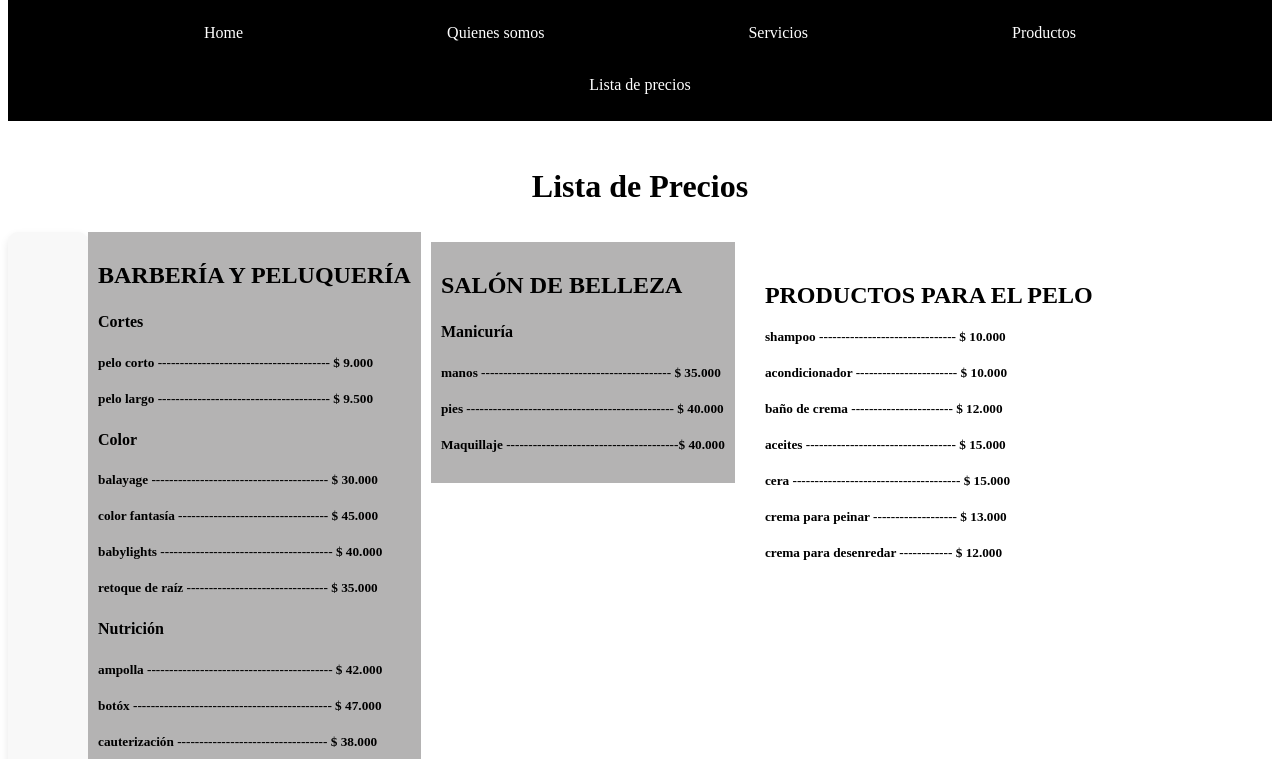
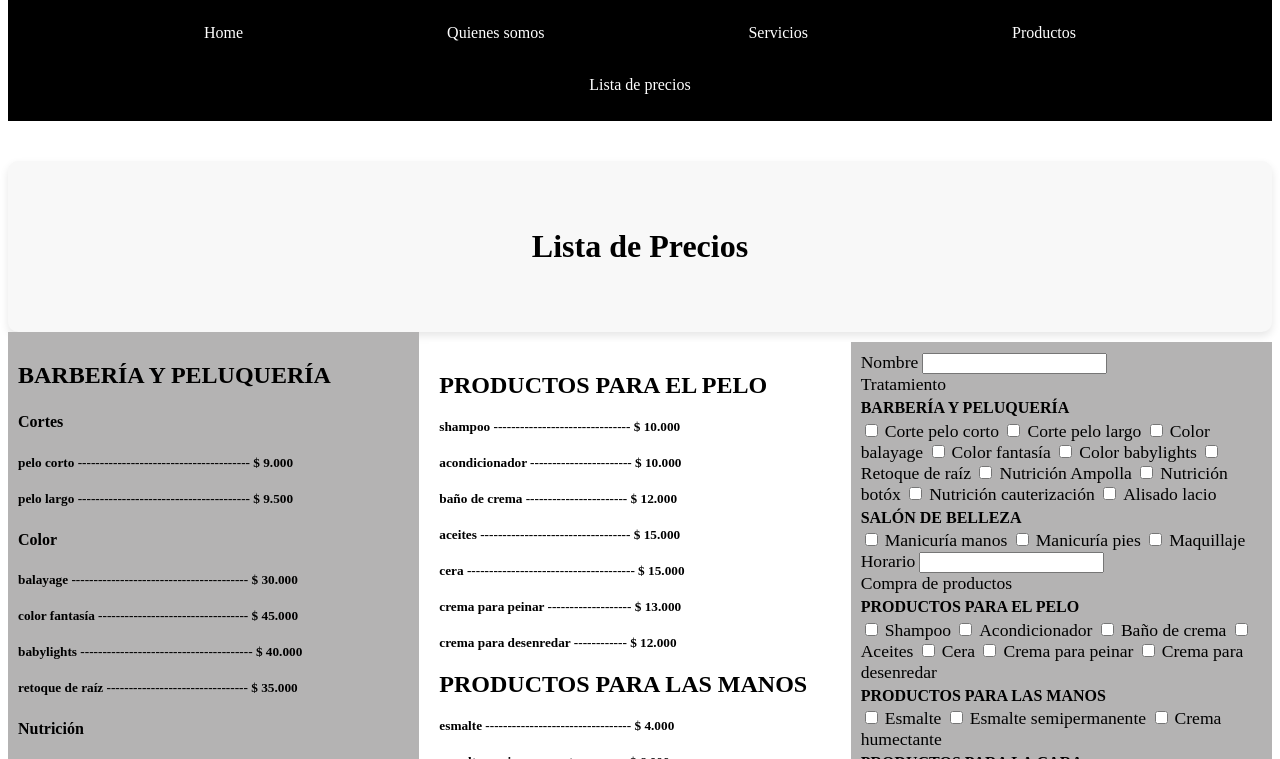
Before and after one commit to chen-angela/2daPreEntrega-Chen, a plain HTML site: page pages/lista de precios.html in a window 1280 px wide. Shown: the part 123-882 px from the top of the page. Drawn offline with Linux system fonts and the light colour scheme.

Commit message:
2da Preentrega

```diff
--- a/css/style.css
+++ b/css/style.css
@@ -275,8 +275,6 @@ footer h4 {
 
 }
 
-
-
 .barberia{
     text-align: justify;
         padding: 20px;
@@ -355,44 +353,35 @@ footer h4 {
 }
 
 /*-----------------------------------------------------------------lista de productos----------------------------------------------------------*/
-/*.contenedor {
-    grid-template-columns: repeat(3, 1fr);
-    grid-template-rows: 40% 40% 15%;
-}*/
 @media screen and (min-width: 1024px) {
-    h2{
-        color: black;
-        font-size: 2em;
-        margin-bottom: 20px;
-        margin-top: 20px;
-        font-family:'Times New Roman', Times, serif;
+    .quienesSomos{
         text-align: center;
     }
+    .container2 {
+        display: grid;
+        grid-template-rows: repeat(2, 60%);
+        grid-template-columns: 1fr 1fr 1fr;
+        width: 100%;
+    }
+    .container2 .seccionBP{
+        grid-row: span 1;
 
-    .exclusive {
-        display: flex;
-        flex-wrap: wrap; /* Permite que los elementos se envuelvan cuando no hay espacio suficiente */
-    }
-
-    /* Estilos adicionales según sea necesario */
-    .exclusive .flex-container {
-        justify-content: space-around; /* Ajusta según tus necesidades */
-        align-items: flex-start; /* Ajusta según tus necesidades */
-    }
-
-    /* Estilos para cada sección (puedes ajustar según sea necesario) */
-    .exclusive .seccionPP,
-    .exclusive .seccionPM,
-    .exclusive .seccionPC{
-        width: 30%; /* Ajusta según tus necesidades */
-        margin: 10px; /* Ajusta según tus necesidades */
 
     }
+    .container2 .seccionSB{
+        grid-row: span 1;
 
+    }
+    .container2 .seccionPP, .container2 .seccionPM{
+        grid-row: span 1 ;
+    }
+    .container2 .turno{
+        grid-row: span 1;
+    }
 }
 
 .barberiayPeluqueria {
-    background-color: #b4b3b3; /* Color de fondo negro */
+    background-color: #b4b3b3; /* Color de fondo gris */
     padding: 10px; /* Espaciado interno */
     margin-right: 10px;
     /*text-align: left;*/
@@ -418,12 +407,12 @@ footer h4 {
     font-family:'Times New Roman', Times, serif;
 }
 
-.salondeBelleza {
-    background-color: #b4b3b3; /* Color de fondo negro */
+/*.salondeBelleza {
+    background-color: #b4b3b3; /* Color de fondo negro
     margin-top: 10px;
-    padding: 10px; /* Espaciado interno */
+    padding: 10px; /* Espaciado interno
     margin-right: 10px;
-    /*text-align: left;*/
+    /*text-align: left;
 
 }
 
@@ -445,7 +434,7 @@ footer h4 {
     margin-bottom: 20px;
     margin-top: 20px;
     font-family:'Times New Roman', Times, serif;
-}
+}*/
 
 .productoDePelo {
     background-color: #ffffff; /* Color de fondo negro */
@@ -474,11 +463,11 @@ footer h4 {
     font-family:'Times New Roman', Times, serif;
 }
 
-.productoDeMano {
-    background-color: #ffffff; /* Color de fondo negro */
+/*.productoDeMano {
+    background-color: #ffffff; /* Color de fondo negro
     margin-top: 10px;
-    padding: 10px; /* Espaciado interno */
-    /*text-align: center;*/
+    padding: 10px; /* Espaciado interno
+    /*text-align: center;
 
 }
 .productoDeMano h3 {
@@ -502,10 +491,10 @@ footer h4 {
 }
 
 .productoDeCara {
-    background-color: #ffffff; /* Color de fondo negro */
+    background-color: #ffffff; /* Color de fondo negro
     margin-top: 10px;
-    padding: 10px; /* Espaciado interno */
-    /*text-align: center;*/
+    padding: 10px; /* Espaciado interno
+    /*text-align: center;
 
 }
 .productoDeCara h3 {
@@ -526,7 +515,7 @@ footer h4 {
     margin-bottom: 20px;
     margin-top: 20px;
     font-family:'Times New Roman', Times, serif;
-}
+}*/
 
 .turno {
     background-color: #b4b3b3;
--- a/pages/lista de precios.html
+++ b/pages/lista de precios.html
@@ -19,14 +19,14 @@
     </header>
 
     <main>
-        <h2>Lista de Precios</h2>
-        <nav class="exclusive" >
+        <nav>
             <section class="quienesSomos">
                 <div class="content">
-
-                    <div class="flex-container" class="contenedor2"></div>
+                    <h2>Lista de Precios</h2>
+                    <div class="flex-container"></div>
                 </div>
             </section>
+            <section class="container2">
                 <div class="seccionBP">
                     <section class="barberiayPeluqueria">
                         <h3>BARBERÍA Y PELUQUERÍA</h3>
@@ -46,11 +46,7 @@
                                 <h4>Alizado</h4>
                                 <h5>lacio ---------------------------------------------- $ 28.000</h5>
                             </p>
-                </section>
-            </div>
 
-            <div class="seccionSB">
-                <section class="salondeBelleza">
                         <h3>SALÓN DE BELLEZA</h3>
                             <p>
                                 <h4>Manicuría</h4>
@@ -60,6 +56,9 @@
                             </p>
                     </section>
                 </div>
+
+
+
 
                 <div class="seccionPP">
                     <section class="productoDePelo">
@@ -73,22 +72,14 @@
                             <h5>crema para peinar ------------------- $ 13.000</h5>
                             <h5>crema para desenredar ------------ $ 12.000</h5>
                         </P>
-                </section>
-            </div>
 
-            <div class="seccionPM">
-                <section class="productoDeMano">
                         <h3>PRODUCTOS PARA LAS MANOS</h3>
                             <p>
                                 <h5>esmalte --------------------------------- $ 4.000</h5>
                                 <h5>esmalte semipermanente ---------- $ 6.000</h5>
                                 <h5>crema humectante ------------------- $ 12.000</h5>
                             </p>
-                </section>
-            </div>
 
-            <div class="seccionPC>
-                <section class="productoDeCara">
                         <h3>PRODUCTOS PARA LA CARA</h3>
                             <p>
                                 <h4>crema humectante -------------------- $ 8.000</h4>
@@ -97,7 +88,10 @@
                     </section>
                 </div>
 
-            <section class="turno">
+
+
+
+                <div class="turno">
                     <form action="" method="post">
                         <div>
                             <label for=""> Nombre</label>
@@ -121,7 +115,6 @@
                                 <input type="checkbox" value="Manicuría" name="Manicuría pies"/> <label> Manicuría pies </label>
                                 <input type="checkbox" value="Maquillaje" name="Maquillaje"/> <label> Maquillaje </label>
                         </div>
-
                         <div>
                             <label for="">Horario</label>
                                 <input type="Horario" required name="Horario"/>
@@ -151,12 +144,49 @@
                         <div>
                             <label for="">Tell</label>
                                 <input type="Tell" required name="Tell"/>
-                    </div>
-                    </div>
                                 <div>
                                     <button type="submit"> Solicitar turno</button>
                                 </div>
+                        </div>
                     </form>
+                </div>
+                <!--div class="seccionSB">
+                    <section class="salondeBelleza">
+                        <h3>SALÓN DE BELLEZA</h3>
+                            <p>
+                                <h4>Manicuría</h4>
+                                <h5>manos ------------------------------------------- $ 35.000</h5>
+                                <h5>pies ----------------------------------------------- $ 40.000</h5>
+                                <h5>Maquillaje ---------------------------------------$ 40.000</h5>
+                            </p>
+                    </section>
+                </div>
+                <div class="seccionPM">
+                    <section class="productoDeMano">
+                        <h3>PRODUCTOS PARA LAS MANOS</h3>
+                            <p>
+                                <h5>esmalte --------------------------------- $ 4.000</h5>
+                                <h5>esmalte semipermanente ---------- $ 6.000</h5>
+                                <h5>crema humectante ------------------- $ 12.000</h5>
+                            </p>
+                        <h3>PRODUCTOS PARA LA CARA</h3>
+                            <p>
+                                <h4>crema humectante -------------------- $ 8.000</h4>
+                                <h4>exfoliante -------------------------------- $ 8.500</h4>
+                            </p>
+                    </section>
+                </div>
+
+                <div class="seccionPC">
+                    <section class="productoDeCara">
+                        <h3>PRODUCTOS PARA LA CARA</h3>
+                            <p>
+                                <h4>crema humectante -------------------- $ 8.000</h4>
+                                <h4>exfoliante -------------------------------- $ 8.500</h4>
+                            </p>
+
+                    </section>
+                </div-->
             </section>
         </nav>
     </main>
```
Also changed, not shown: index.html (+1 -1 lines). Lines whose indentation alone changed are shown as unchanged.
